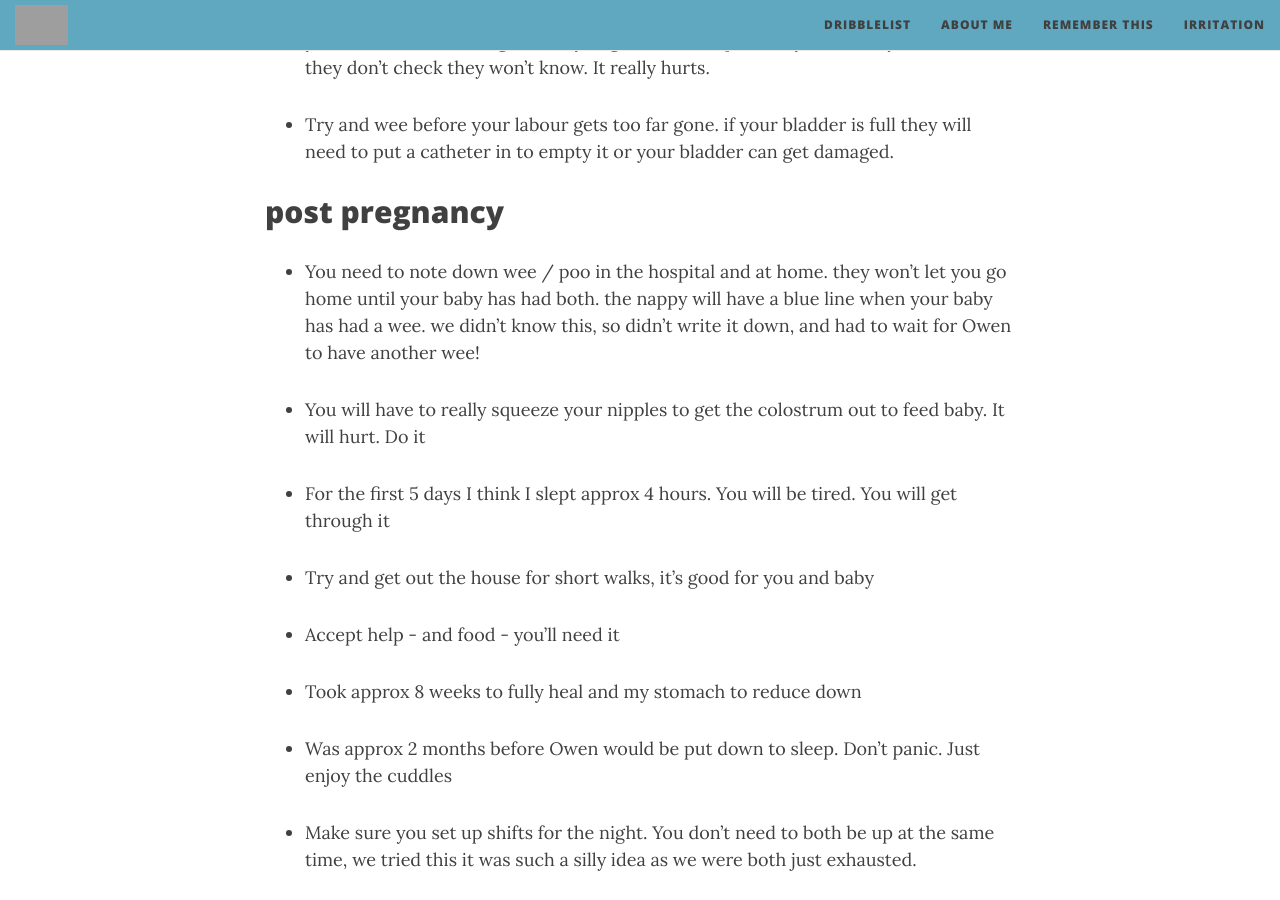
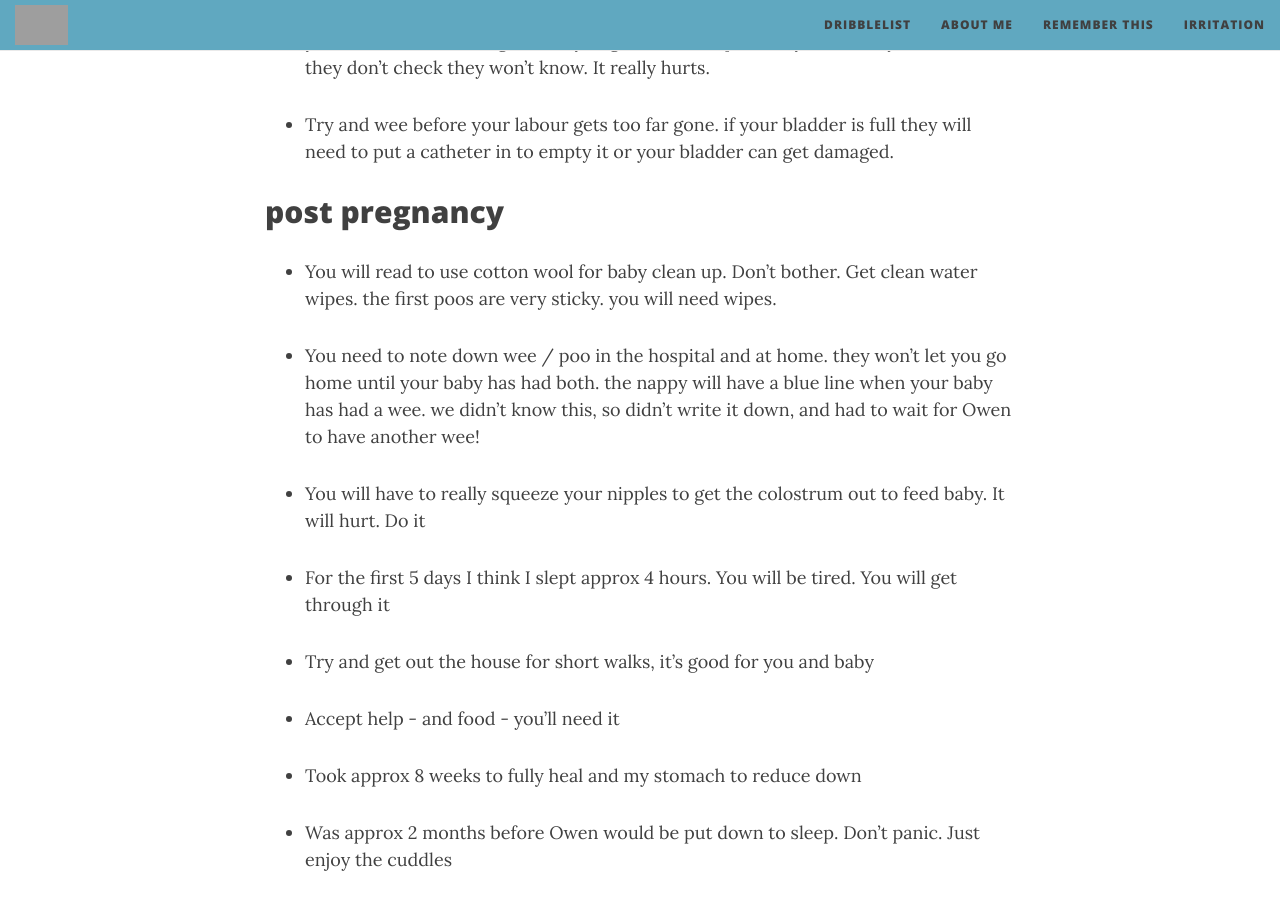
Before and after one commit to ellis-ward/ellis-ward.github.io, a Jekyll site: the page built from _posts/dribble/2026-05-31-adviceformypregnantfriends.md, in a window 1280 px wide and 900 px high, scrolled down 2392 px. Built offline with Jekyll 4.4.1, drawn with Linux system fonts in a browser that asks for light colours; nearby versions of some CDN libraries; grey boxes are pictures that could not be loaded.

Commit message:
Update 2026-05-31-adviceformypregnantfriends.md

```diff
--- a/_posts/dribble/2026-05-31-adviceformypregnantfriends.md
+++ b/_posts/dribble/2026-05-31-adviceformypregnantfriends.md
@@ -65,6 +65,8 @@ tags: dribble
 
 <h2>post pregnancy</h2>
 
+- You will read to use cotton wool for baby clean up. Don't bother. Get clean water wipes. the first poos are very sticky. you will need wipes.
+
 - You need to note down wee / poo in the hospital and at home. they won't let you go home until your baby has had both. the nappy will have a blue line when your baby has had a wee. we didn't know this, so didn't write it down, and had to wait for Owen to have another wee!
 
 - You will have to really squeeze your nipples to get the colostrum out to feed baby. It will hurt. Do it
```
